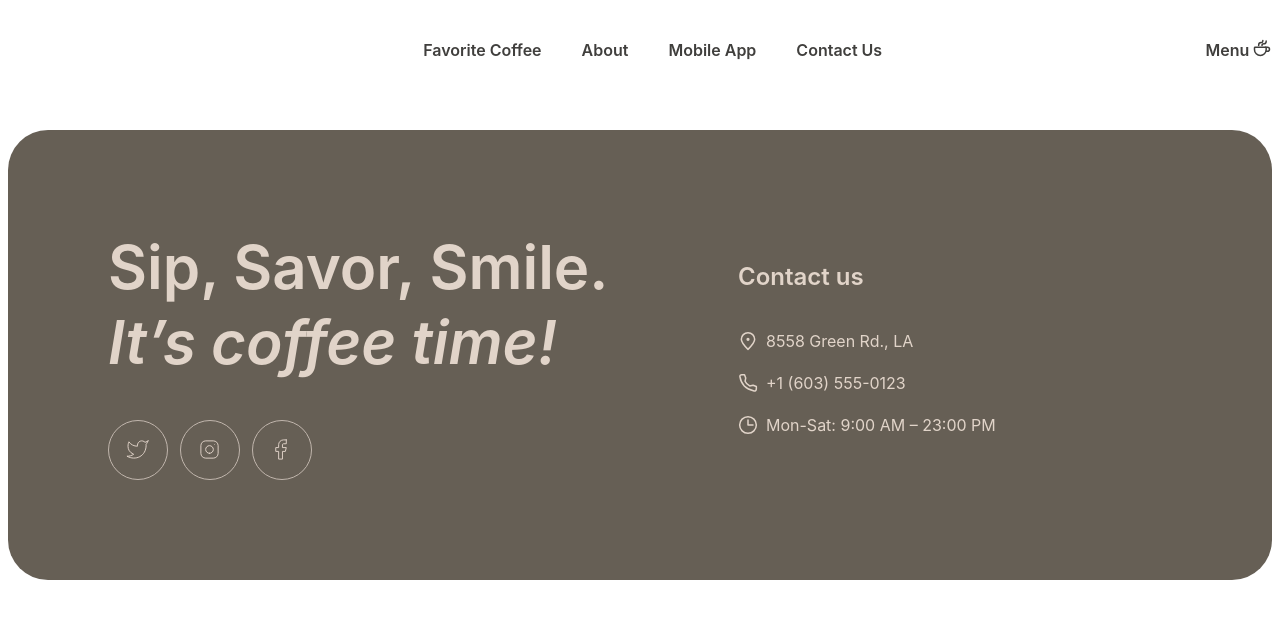
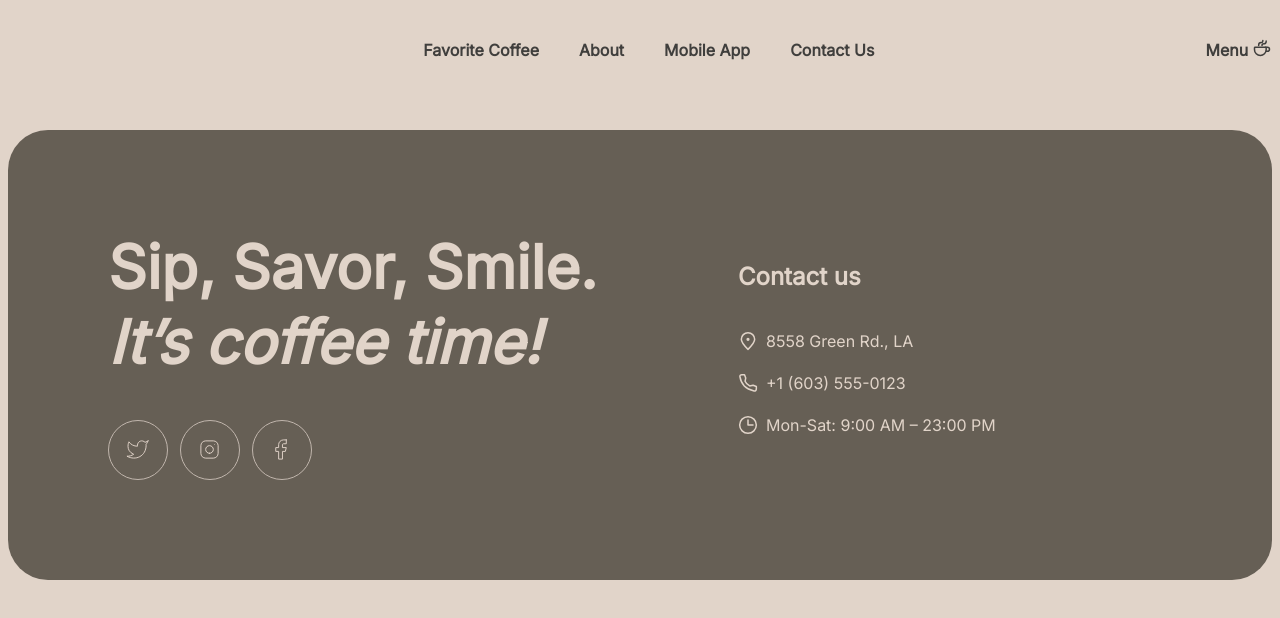
Before and after one commit to eordan/coffee-house, a website built with Vite: page index.html in a window 1280 px wide. Built offline with nearby package versions, Linux system fonts and the light colour scheme; files whose address does not match are found by name.

Commit message:
feat: import 'Inter' font family, add background-color

```diff
--- a/src/app/app.scss
+++ b/src/app/app.scss
@@ -1,7 +1,10 @@
+@import url('https://fonts.googleapis.com/css2?family=Inter&display=swap');
+
 html {
   scroll-behavior: smooth;
 }
 
 .body {
+  background-color: $background-body;
   font-family: 'Inter', sans-serif;
 }
```
